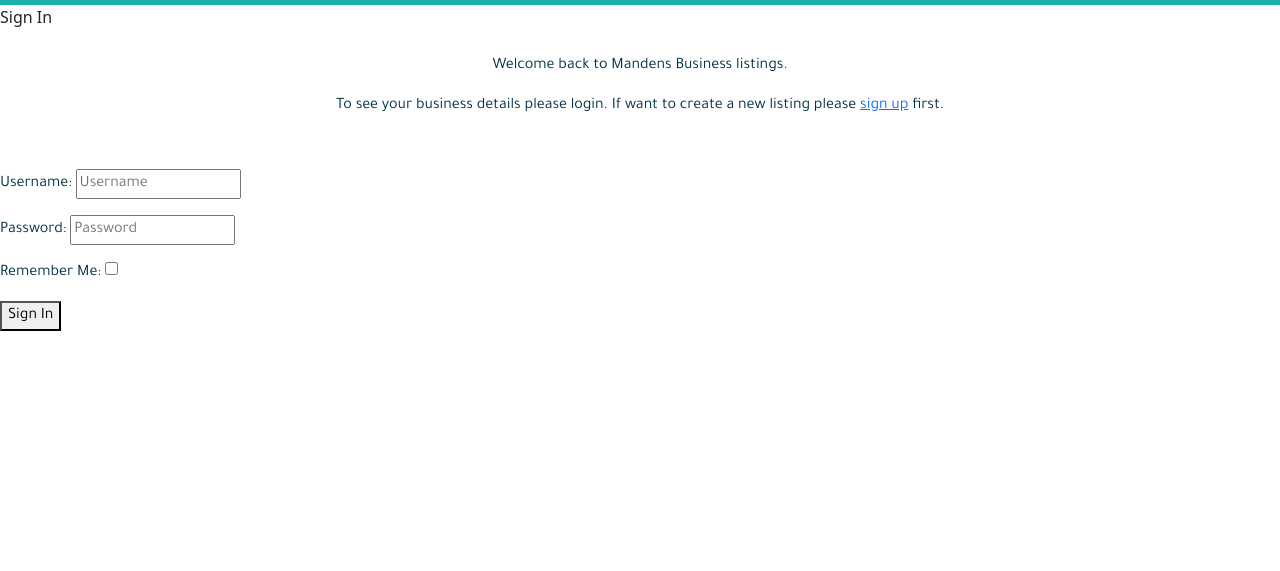
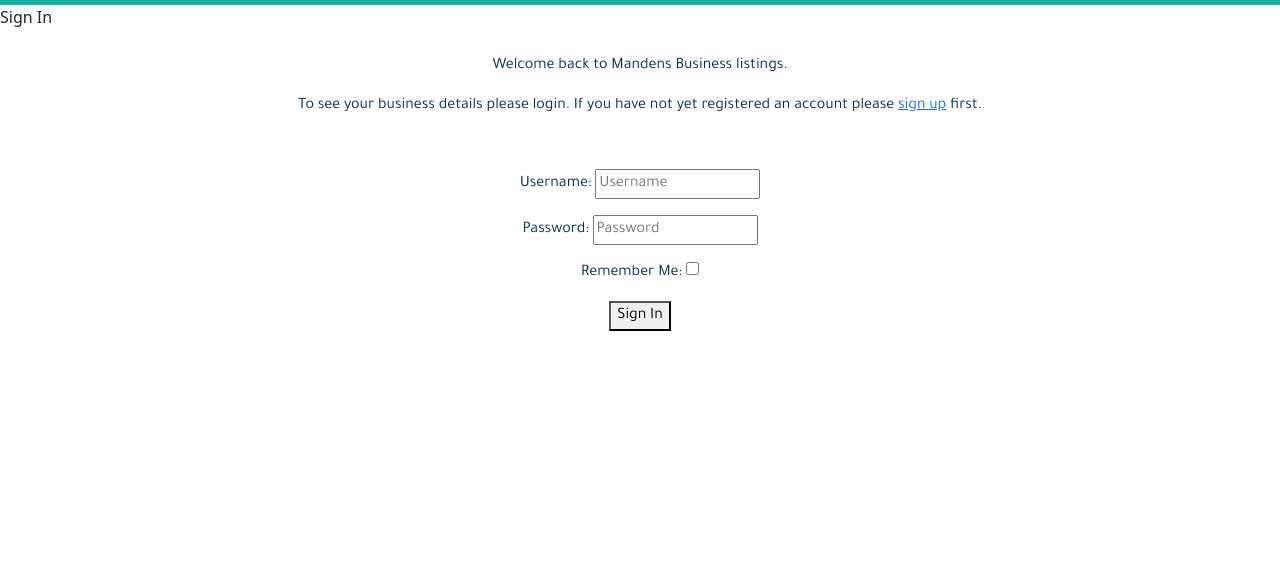
Before and after one commit to GeorgieEggleton/business-listing-form, a Django app: page /accounts/login/ in a window 1280 px wide. Shown: the part 111-682 px from the top of the page. Run offline with Django 3.2, Linux system fonts and the light colour scheme; some libraries are stand-ins or nearby versions.

Commit message:
styling on login and logout pages

```diff
--- a/templates/account/login.html
+++ b/templates/account/login.html
@@ -11,10 +11,13 @@
 
 <div class="opening-text">
   <p>{% blocktrans %}Welcome back to Mandens Business listings. </p>
-  <p>To see your business details please login. If want to create a new listing please <a href="{{ signup_url }}">sign up</a> first.{% endblocktrans %}</p>
+  <p>To see your business details please login. If you have not yet registered an account please <a href="{{ signup_url }}">sign up</a> first.{% endblocktrans %}</p>
 </div>
 
-<div id="main-container">
+
+<div class="row">
+  <div class="col-6 mx-auto">
+    <div class="text-center" id="main-container">
        <div id="signup-form-container">
           <form id="login-fields" class="login" method="POST" action="{% url 'account_login' %}">
             {% csrf_token %}
@@ -22,9 +25,11 @@
             {% if redirect_field_value %}
             <input class="login-inputs" type="hidden" name="{{ redirect_field_name }}" value="{{ redirect_field_value }}" />
             {% endif %}
-
             <button class="primaryAction" type="submit">{% trans "Sign In" %}</button>
           </form>
         </div>
       </div>
+    </div>
+  </div>
+
 {% endblock %}
```
Also changed, not shown: templates/account/logout.html (+10 -3 lines). Lines whose indentation alone changed are shown as unchanged.
